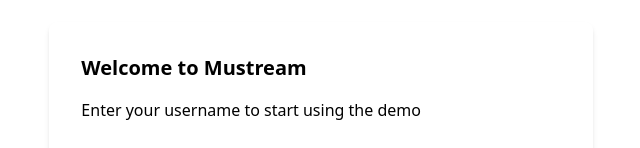
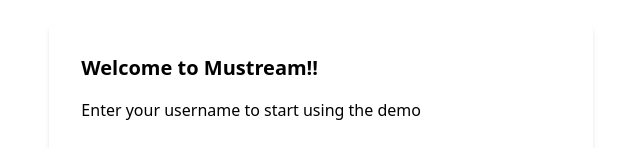
Before and after one commit to dotNaimlyss/mustream, a Next.js app: page / in a window 1280 px wide. Shown: the part 224-372 px from the top of the page, without its empty margins (319-959 px from the left). Built offline with nearby package versions, Linux system fonts and the light colour scheme.

Commit message:
Update index.tsx

```diff
--- a/pages/index.tsx
+++ b/pages/index.tsx
@@ -31,7 +31,7 @@
   return (
     <div className="min-h-screen flex items-center justify-center">
       <div className="bg-white p-8 rounded-lg shadow-md">
-        <h1 className="text-xl font-bold mb-4">Welcome to Mustream</h1>
+        <h1 className="text-xl font-bold mb-4">Welcome to Mustream!!</h1>
 
         <p className="mb-2">Enter your username to start using the demo</p>
         <input
```
